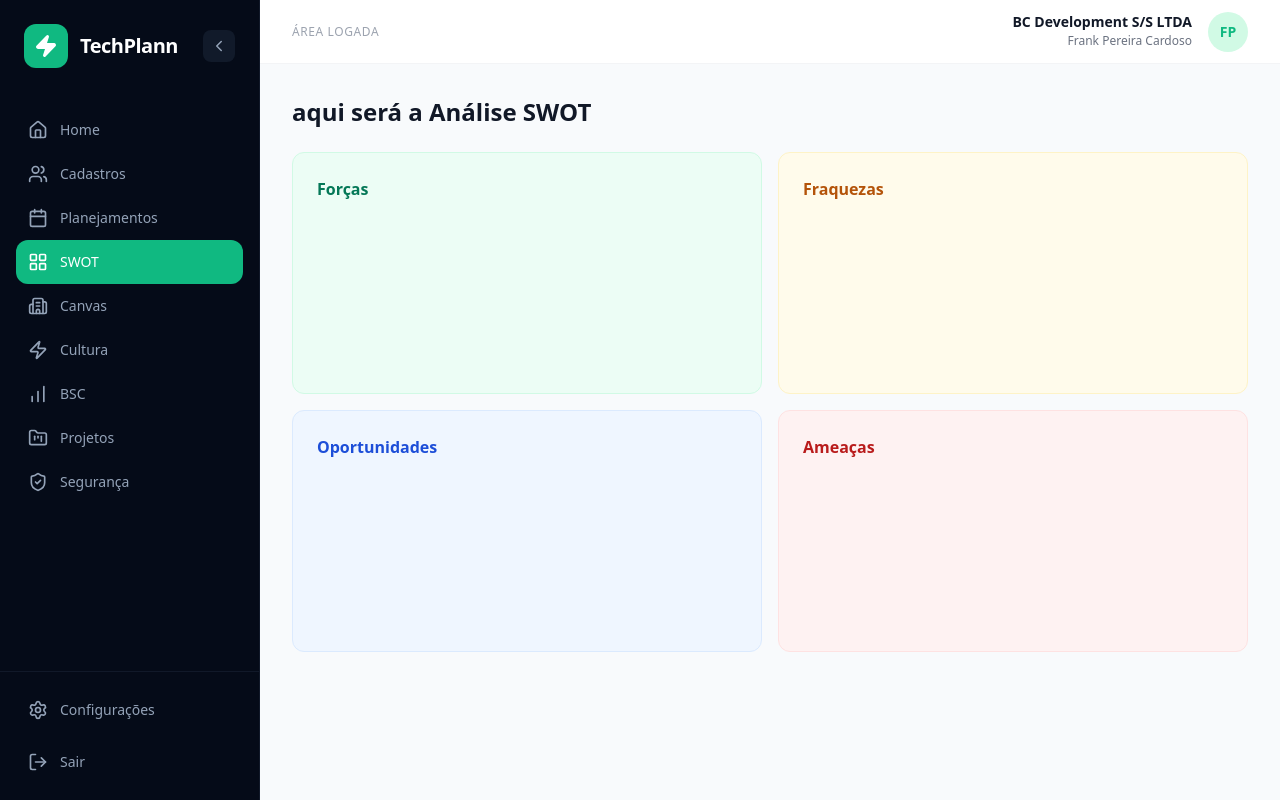
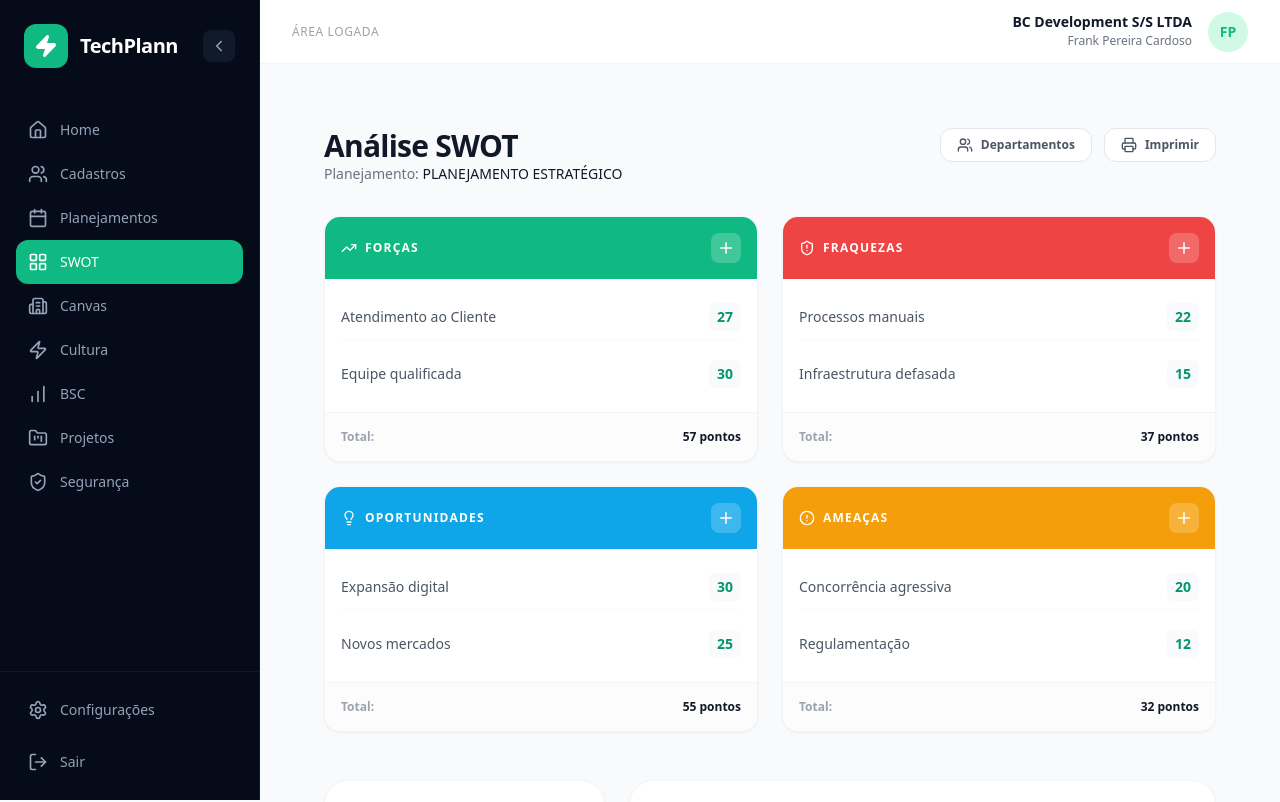
Before and after one commit to Yrmih/techplann-frontend, a Next.js app: page /dashboard/swot in a window 1280 px wide. Shown: the top 802 px of the page. Built offline with nearby package versions, Linux system fonts and the light colour scheme.

Commit message:
feat(swot): adiciona página da análise SWOT no App Router
Inclui o componente SwotAnalysisPage na page.tsx para
habilitar a renderização da tela de Análise SWOT.

```diff
--- a/src/app/(protected)/dashboard/swot/page.tsx
+++ b/src/app/(protected)/dashboard/swot/page.tsx
@@ -1,13 +1,5 @@
+import { SwotAnalysisPage } from "@/components/dashboard/swot/SwotAnalysisPage";
+
 export default function SwotPage() {
-  return (
-    <div className="space-y-6">
-      <h1 className="text-2xl font-bold text-gray-900"> aqui será a Análise SWOT</h1>
-      <div className="grid grid-cols-2 gap-4 h-[500px]">
-        <div className="bg-emerald-50 border border-emerald-100 rounded-xl p-6 font-bold text-emerald-700">Forças</div>
-        <div className="bg-amber-50 border border-amber-100 rounded-xl p-6 font-bold text-amber-700">Fraquezas</div>
-        <div className="bg-blue-50 border border-blue-100 rounded-xl p-6 font-bold text-blue-700">Oportunidades</div>
-        <div className="bg-red-50 border border-red-100 rounded-xl p-6 font-bold text-red-700">Ameaças</div>
-      </div>
-    </div>
-  );
+  return <SwotAnalysisPage />;
 }
```
